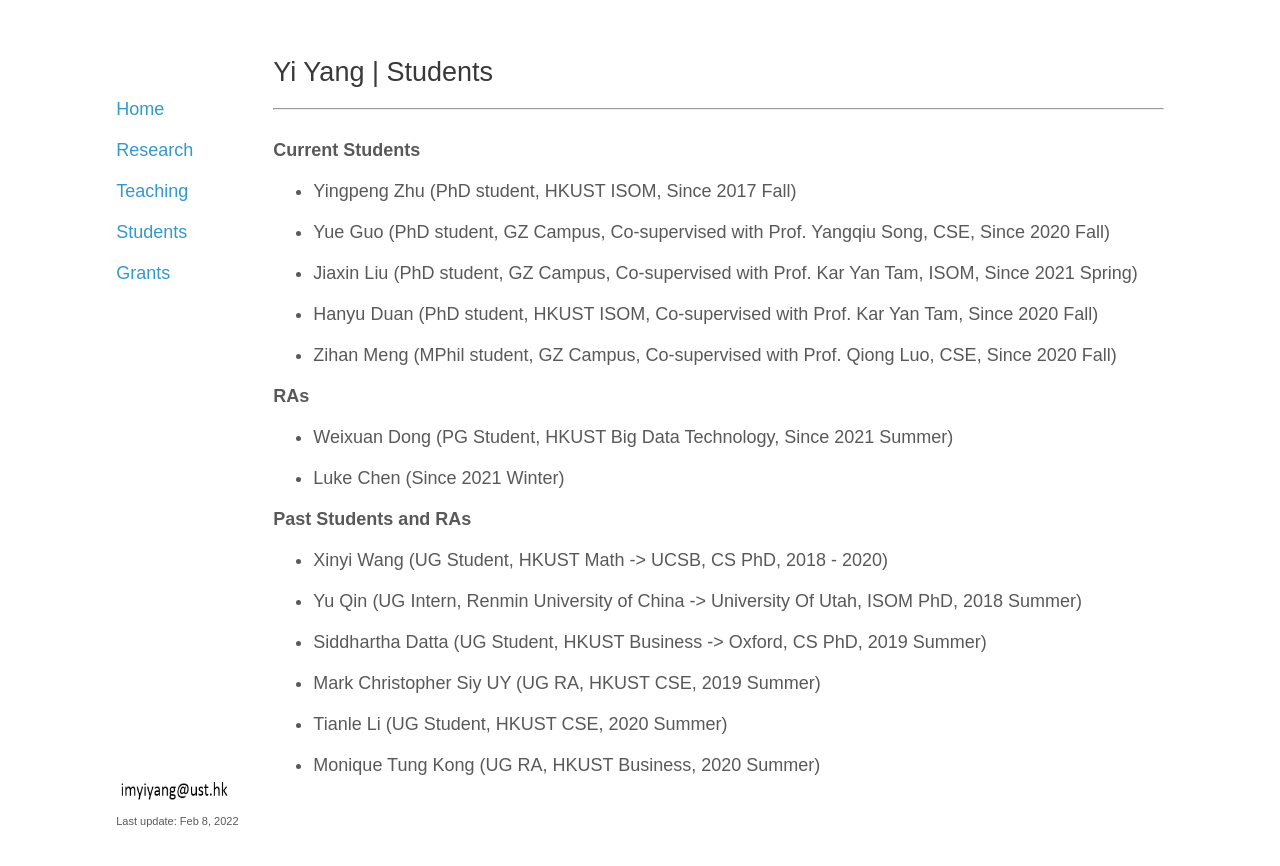
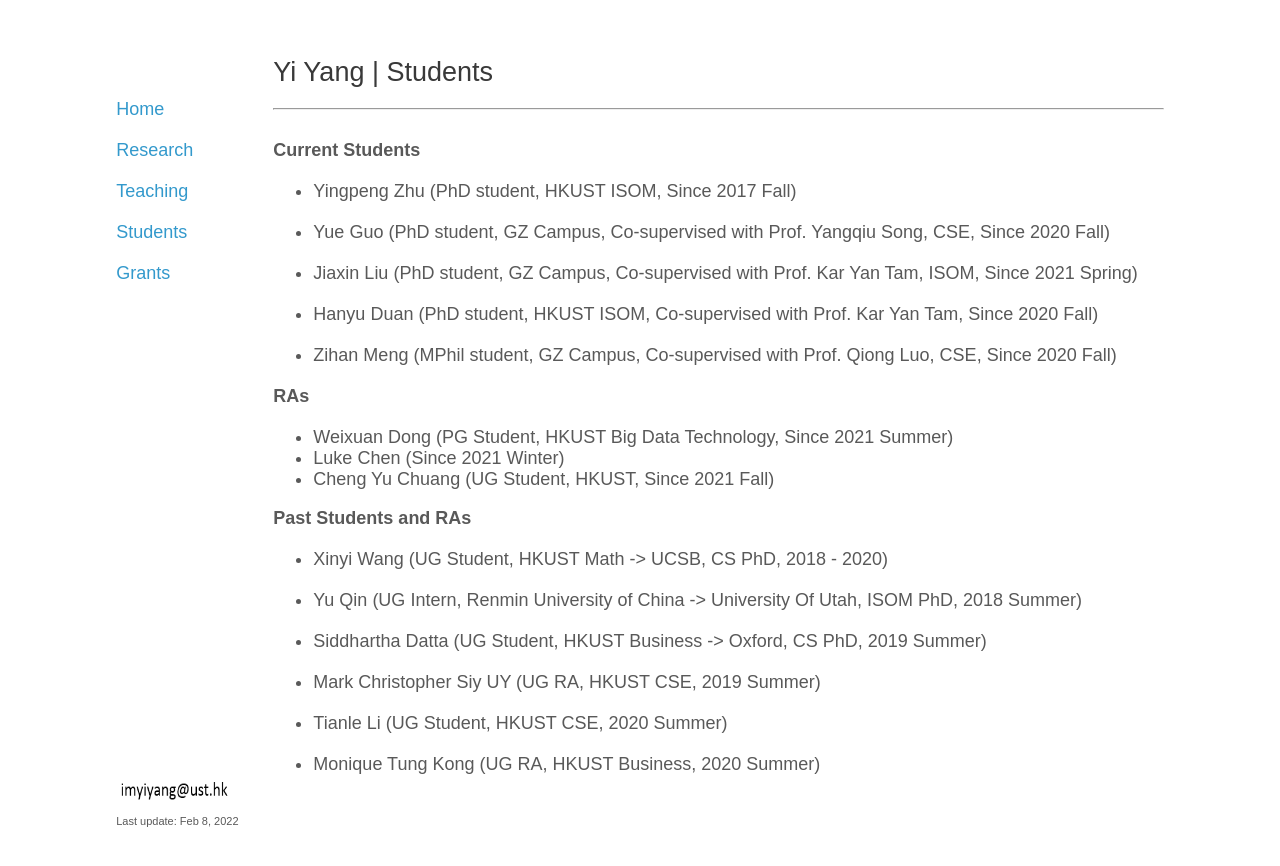
Before and after one commit to yya518/yya518.github.io, a Jekyll site: the page built from students.md, in a window 1280 px wide. Shown: the top 866 px of the page. Built offline with Jekyll 4.4.1, drawn with Linux system fonts in a browser that asks for light colours.

Commit message:
update student

```diff
--- a/students.md
+++ b/students.md
@@ -21,8 +21,8 @@ title: research
 **RAs**
 
 + Weixuan Dong (PG Student, HKUST Big Data Technology, Since 2021 Summer)
-
 + Luke Chen (Since 2021 Winter)
++ Cheng Yu Chuang (UG Student, HKUST, Since 2021 Fall)
 
 
 **Past Students and RAs**
```
